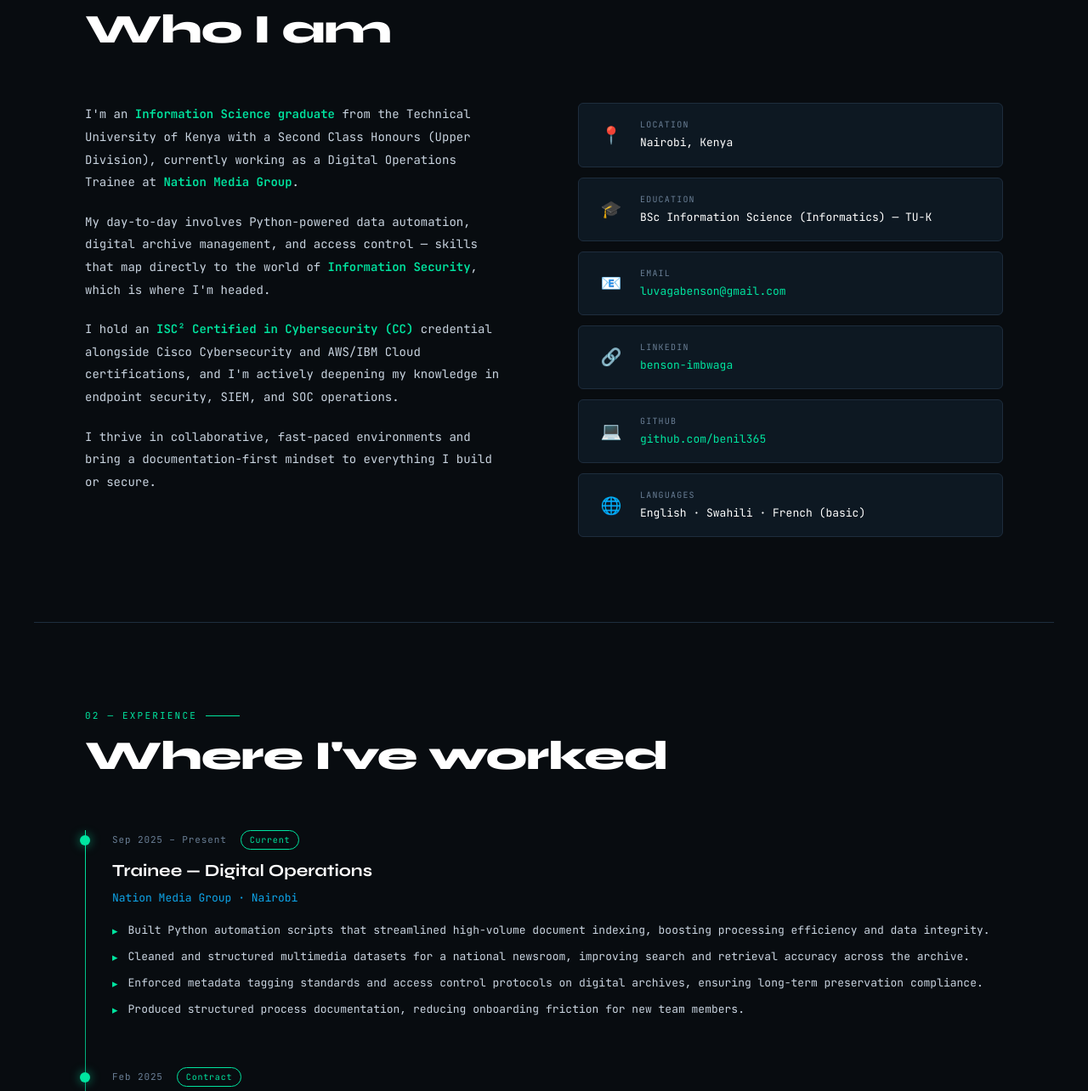
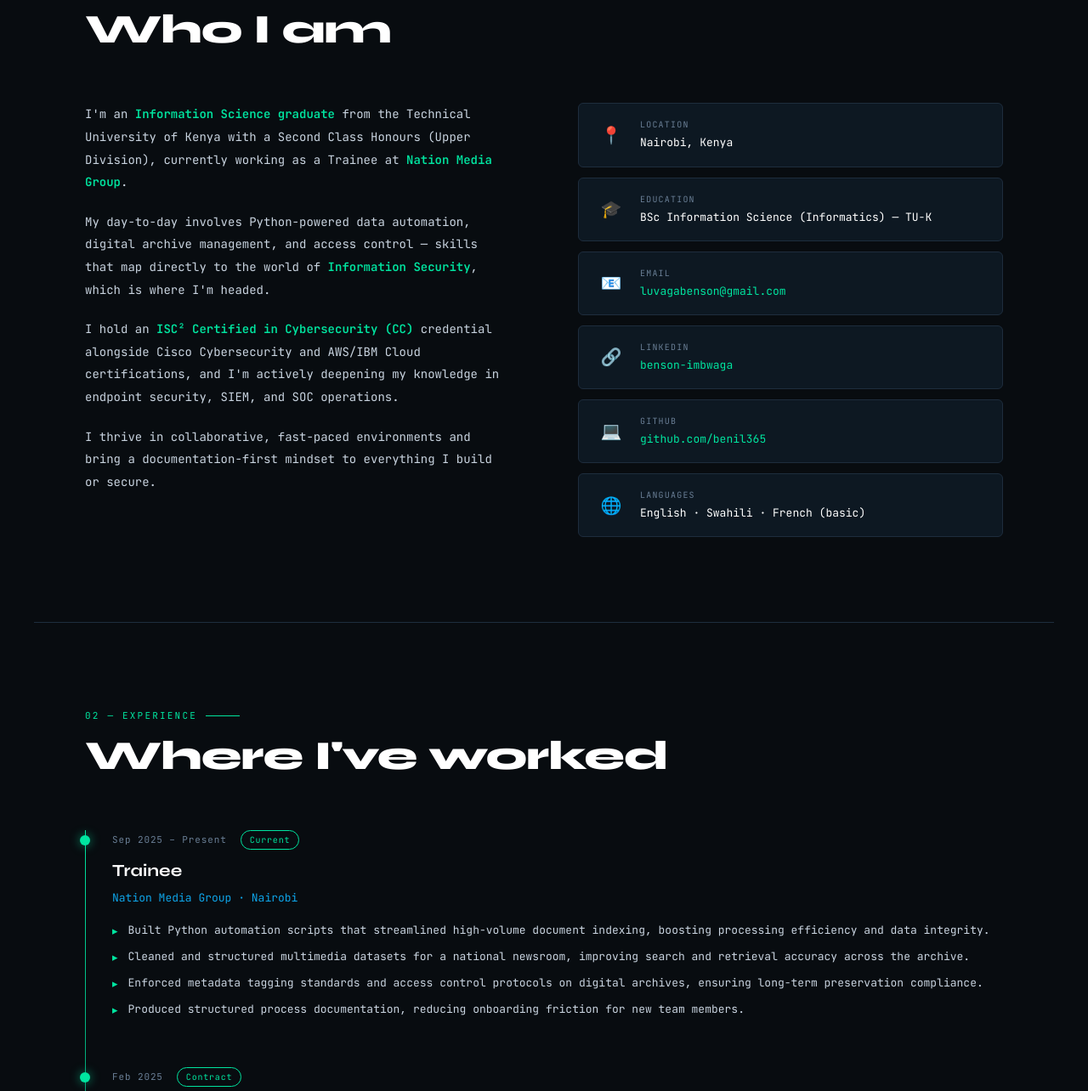
Before and after one commit to benil365/benil365.github.io, a plain HTML site: page index.html in a window 1280 px wide. Shown: the part 922-2206 px from the top of the page at 85% size. Drawn offline with Linux system fonts and the light colour scheme.

Commit message:
Update internship details and job title in index.html

```diff
--- a/index.html
+++ b/index.html
@@ -861,7 +861,7 @@
   <h2>Who I am</h2>
   <div class="about-grid">
     <div class="about-text">
-      <p>I'm an <strong>Information Science graduate</strong> from the Technical University of Kenya with a Second Class Honours (Upper Division), currently working as a Digital Operations Trainee at <strong>Nation Media Group</strong>.</p>
+      <p>I'm an <strong>Information Science graduate</strong> from the Technical University of Kenya with a Second Class Honours (Upper Division), currently working as a Trainee at <strong>Nation Media Group</strong>.</p>
       <p>My day-to-day involves Python-powered data automation, digital archive management, and access control — skills that map directly to the world of <strong>Information Security</strong>, which is where I'm headed.</p>
       <p>I hold an <strong>ISC² Certified in Cybersecurity (CC)</strong> credential alongside Cisco Cybersecurity and AWS/IBM Cloud certifications, and I'm actively deepening my knowledge in endpoint security, SIEM, and SOC operations.</p>
       <p>I thrive in collaborative, fast-paced environments and bring a documentation-first mindset to everything I build or secure.</p>
@@ -925,7 +925,7 @@
         <span class="tl-period">Sep 2025 – Present</span>
         <span class="tl-badge">Current</span>
       </div>
-      <div class="tl-title">Trainee — Digital Operations</div>
+      <div class="tl-title">Trainee </div>
       <div class="tl-org">Nation Media Group · Nairobi</div>
       <ul class="tl-bullets">
         <li>Built Python automation scripts that streamlined high-volume document indexing, boosting processing efficiency and data integrity.</li>
@@ -1115,7 +1115,7 @@
     <div class="proj-card">
       <div class="proj-num">Project / 04</div>
       <div class="proj-title">Records Digitisation Initiative</div>
-      <div class="proj-desc">Led the digitisation and structured storage of internal records at APHRC, transitioning paper-based processes to a secure digital archive with controlled access — directly improving data security posture during the internship period.</div>
+      <div class="proj-desc">Led the digitisation and structured storage of internal records at Ulwazi place, transitioning paper-based processes to a secure digital archive with controlled access — directly improving data security posture during the internship period.</div>
       <div class="proj-tags">
         <span class="tag highlight">Data Security</span>
         <span class="tag">Digitisation</span>
```
